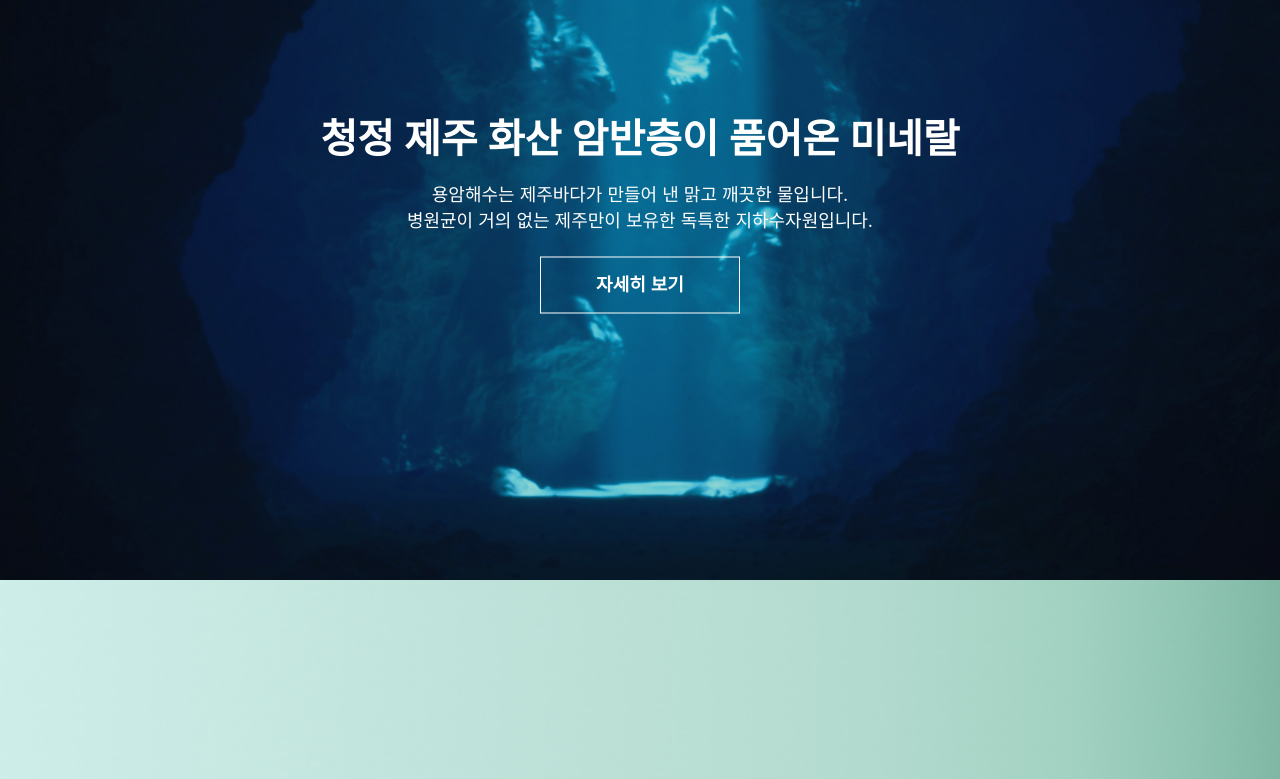
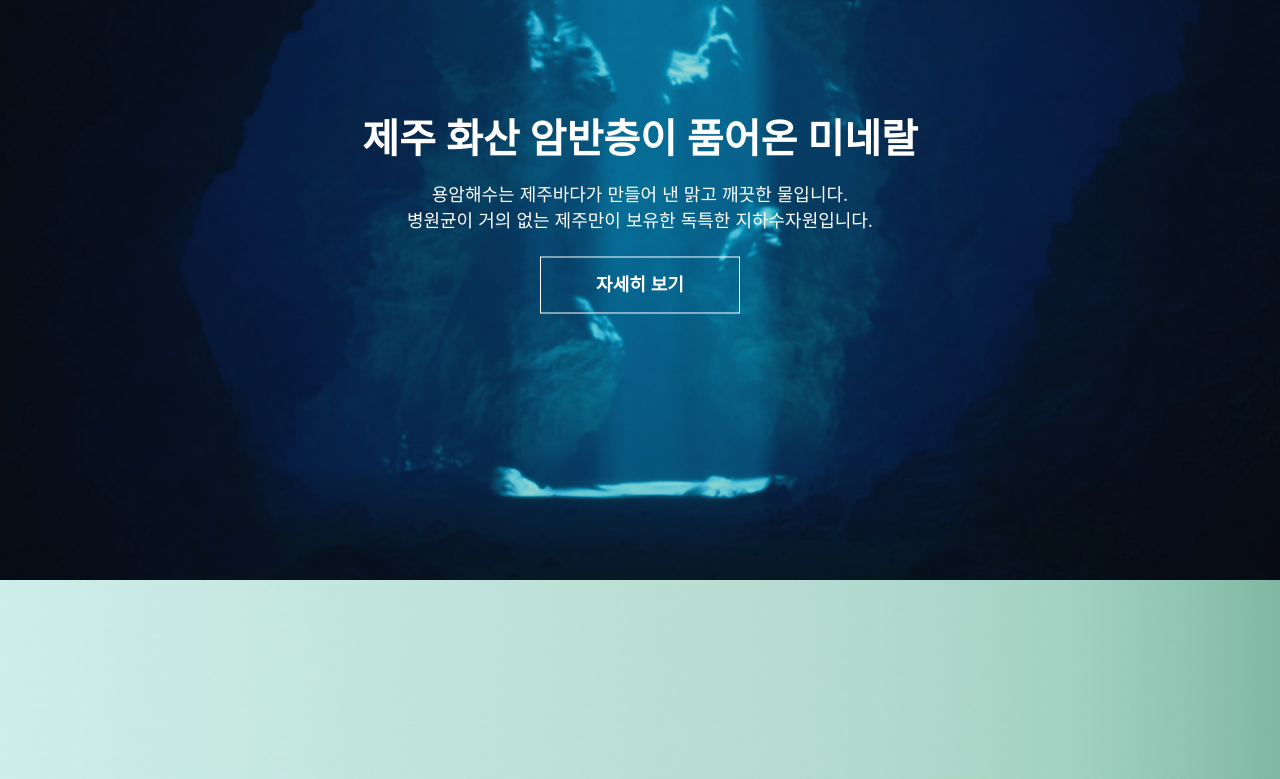
Before and after one commit to HCJIN/RIMAN_PAGE, a React (Create React App) app: page / in a window 1280 px wide. Shown: the part 3101-3880 px from the top of the page. Built offline with nearby package versions, Linux system fonts and the light colour scheme.

Commit message:
CSS_Change

```diff
--- a/src/component/Banner.js
+++ b/src/component/Banner.js
@@ -9,7 +9,7 @@ const Banner = () => {
       <img src={Top_Banner_Img}/>
       <div className='Top_Banner_Txt'>
         <h1 className='Top_Banner_Box_Top_Txt'>
-          청정 제주 화산 암반층이 품어온 미네랄
+          제주 화산 암반층이 품어온 미네랄
         </h1>
         <div className='Top_Banner_Box_Mid_Txt'>
           용암해수는 제주바다가 만들어 낸 맑고 깨끗한 물입니다.
@@ -26,7 +26,7 @@ const Banner = () => {
         </h1>
         <div className='Bottom_Banner_Box_Mid_Txt'>
           병풀은 호랑이가 상처를 입었을 때 치료하는 모습을 보고 호랑이풀이라 불렀고
-          <br/> 코끼리가 병풀을 먹는 것을 보고 장수식품으로 여겼다고 합니다.
+          <br/> 코끼리가 먹는 것을 보고 장수식품으로 여겼다고 합니다.
         </div>
         <button className="Bottom_Banner_Box_Btn">자세히 보기</button>
       </div>
```
